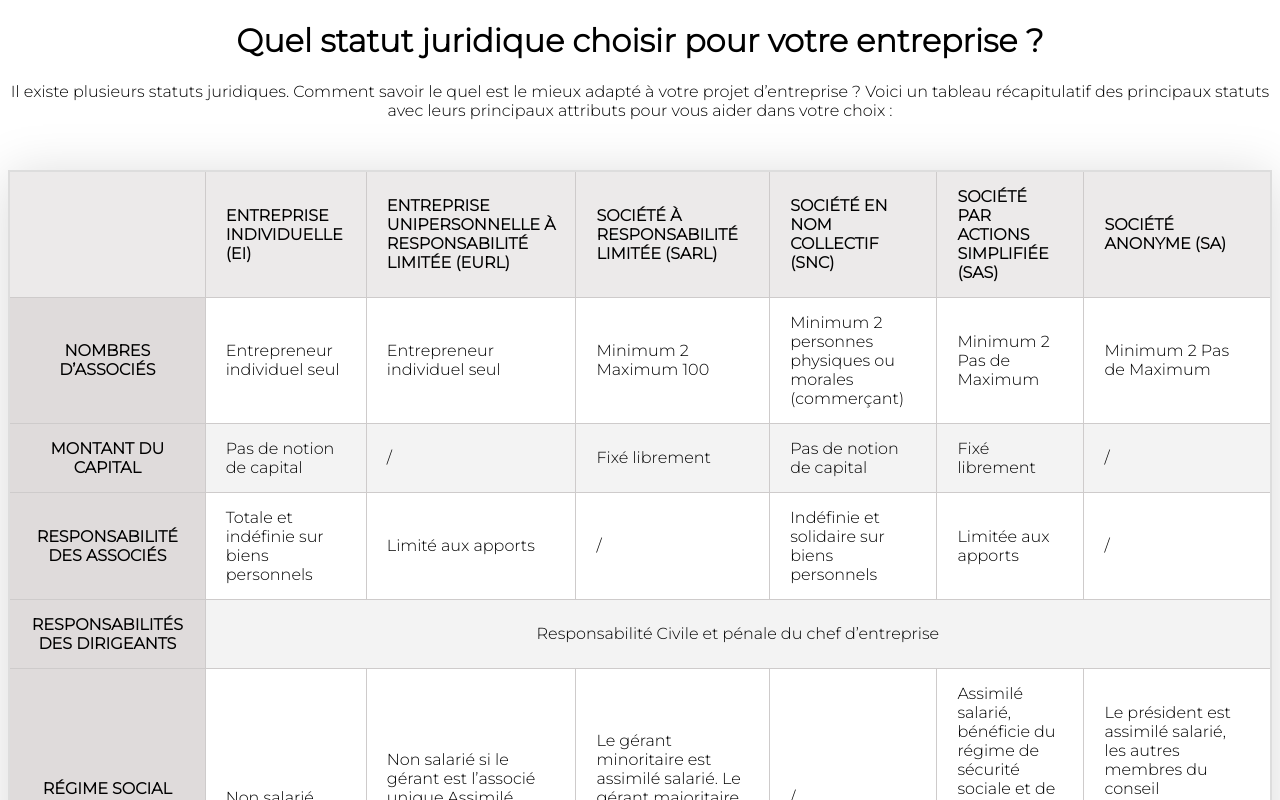
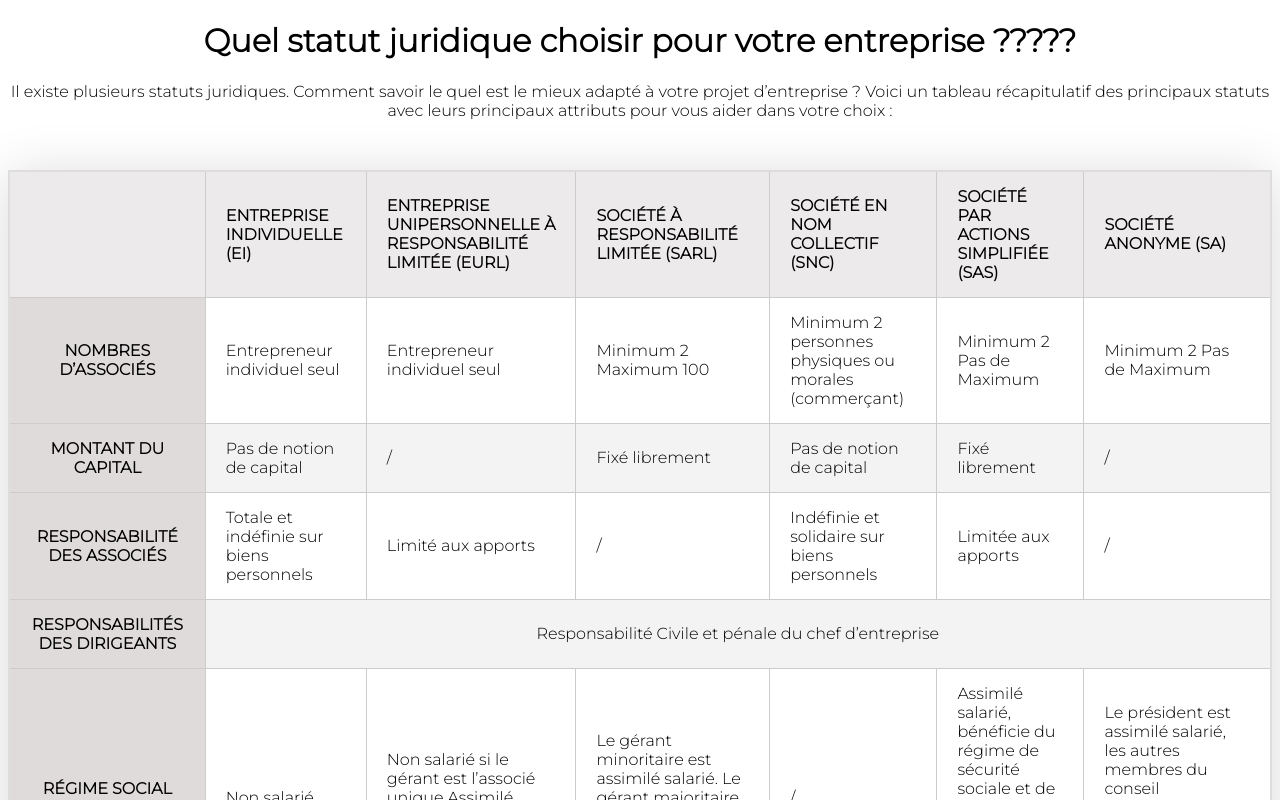
Before and after one commit to romainlmrtl/TD-Web-2, a plain HTML site: page index.html in a window 1280 px wide. Shown: the top 800 px of the page. Drawn offline with Linux system fonts and the light colour scheme.

Commit message:
23/09/2021

```diff
--- a/index.html
+++ b/index.html
@@ -8,7 +8,7 @@
 </head>
 
 <body>
-    <h1>Quel statut juridique choisir pour votre entreprise ?</h1>
+    <h1>Quel statut juridique choisir pour votre entreprise ?????</h1>
     <p>Il existe plusieurs statuts juridiques. Comment savoir le quel est le mieux adapté à votre projet d’entreprise ?
         Voici un tableau récapitulatif des principaux statuts avec leurs principaux attributs pour vous aider dans votre choix :</p>
     <table class="tableau-style">
```
Also changed, not shown: 1 other file.
